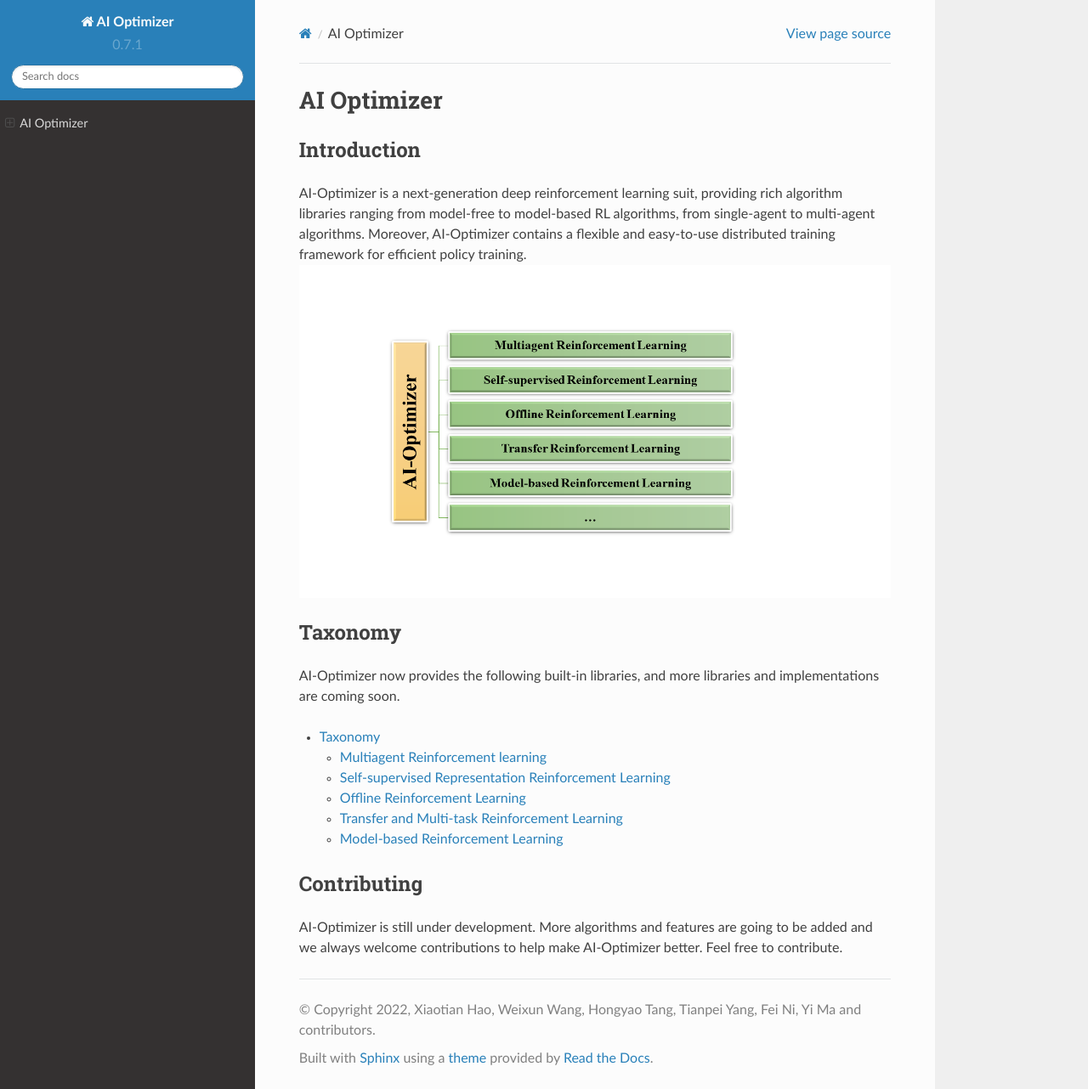
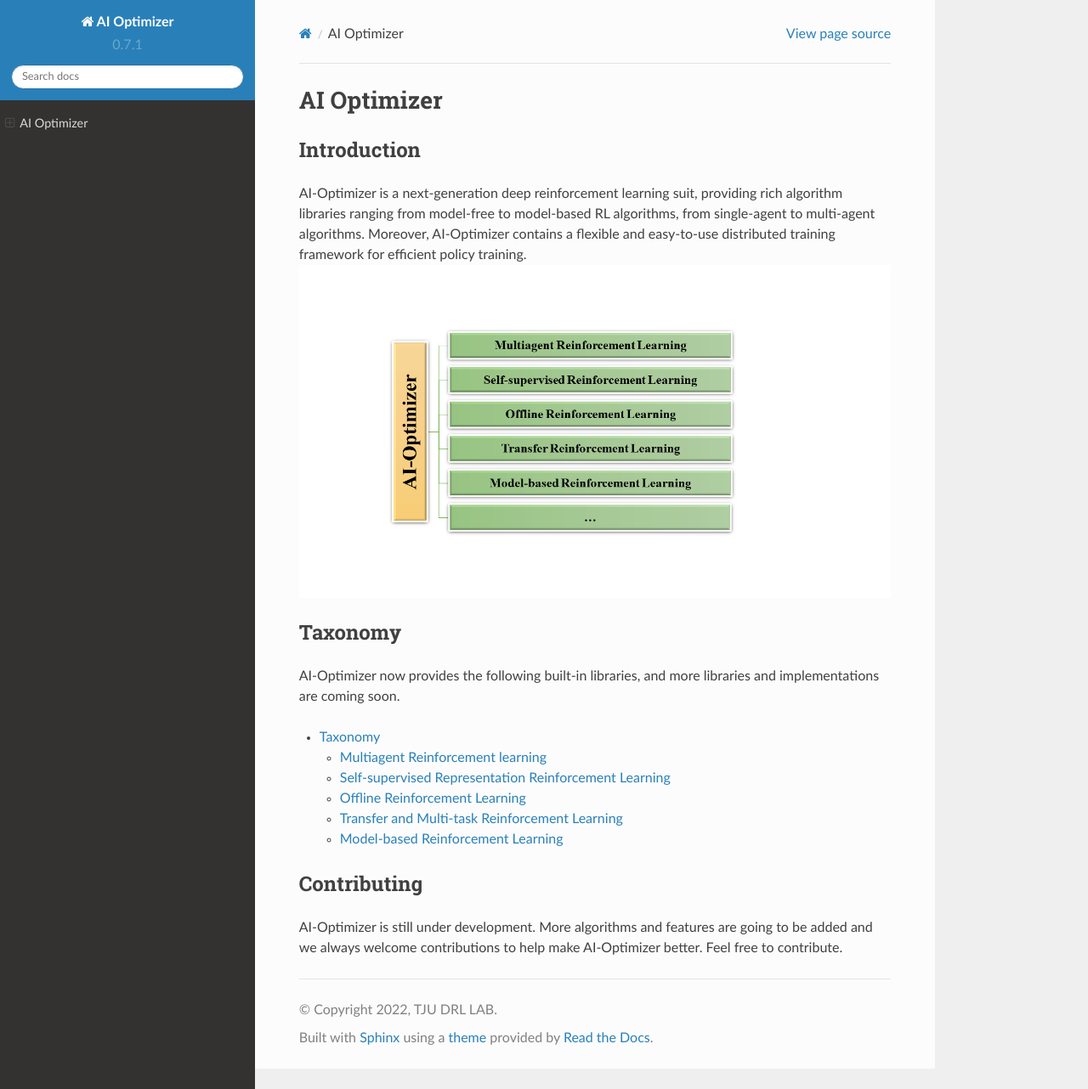
Before and after one commit to TJU-DRL-LAB/ai_optimizer_tutorial, a Sphinx documentation site: the page built from docs/source/index.md, in a window 1280 px wide and 1282 px high. Shown: the whole window at 85% size. Built offline with Sphinx 7.4.7 and the Read the Docs theme 2.0.0, drawn with Linux system fonts in a browser that asks for light colours.

Commit message:
first commit

```diff
--- a/docs/source/conf.py
+++ b/docs/source/conf.py
@@ -52,8 +52,8 @@
 
 # General information about the project.
 project = u'AI Optimizer'
-copyright = u'2022, Xiaotian Hao, Weixun Wang, Hongyao Tang, Tianpei Yang, Fei Ni, Yi Ma and contributors'
-author = u'TJU DRL LAB'
+copyright = u'2022, TJU DRL LAB'
+author = u'Xiaotian Hao, Weixun Wang, Hongyao Tang, Tianpei Yang, Fei Ni, Jinyi Liu, Yi Ma, Yan Zheng, Jianye Hao'
 
 github_doc_root = 'https://github.com/TJU-DRL-LAB/ai_optimizer_tutorial/tree/main/docs'
 
@@ -230,7 +230,7 @@
 #  author, documentclass [howto, manual, or own class]).
 latex_documents = [
   (master_doc, 'AI Optimizer.tex', u'AI Optimizer Documentation',
-   u'Xiaotian Hao, Weixun Wang, Hongyao Tang, Tianpei Yang, Fei Ni, Yi Ma and contributors', 'manual'),
+   u'TJU DRL LAB', 'manual'),
 ]
 
 # The name of an image file (relative to this directory) to place at the top of
```
